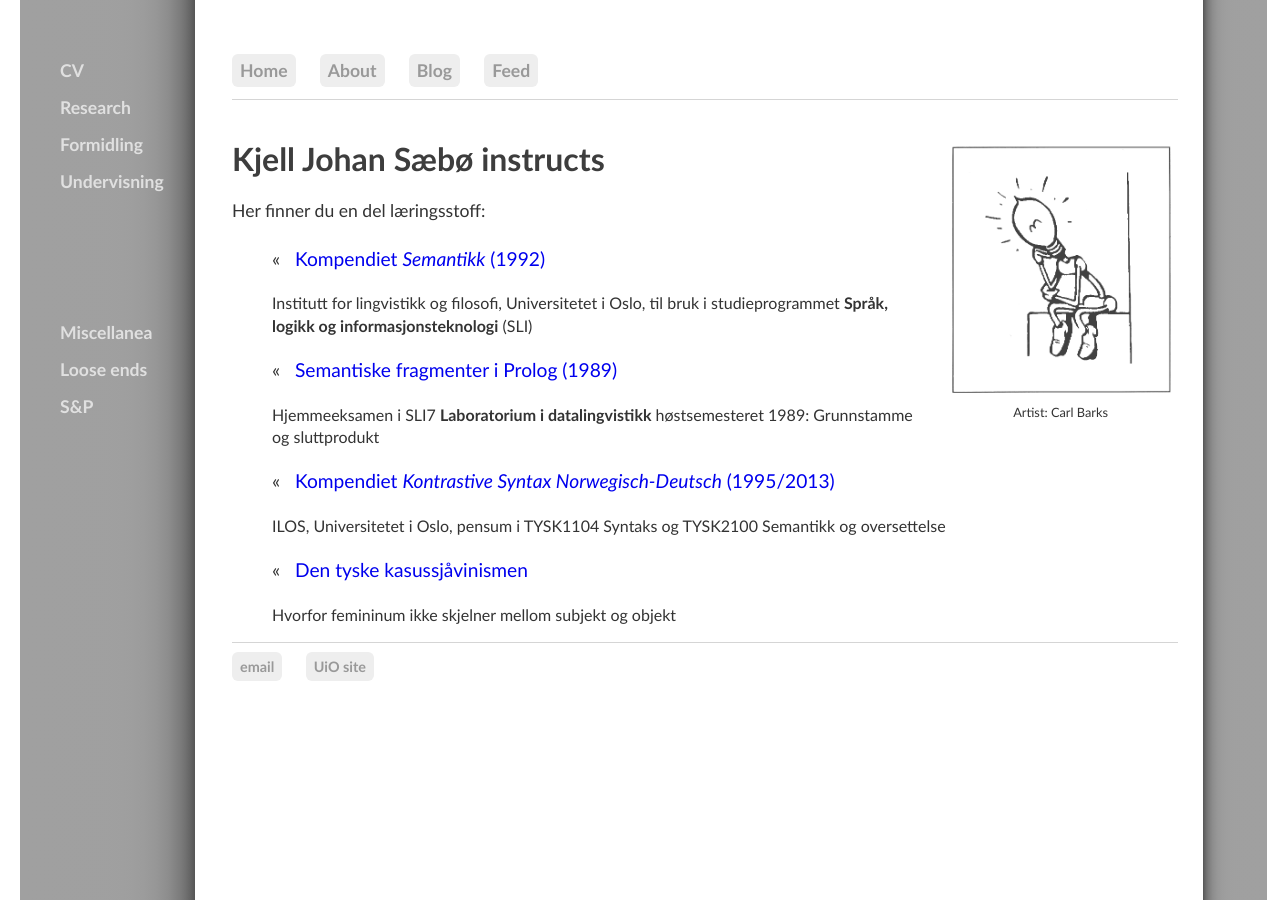
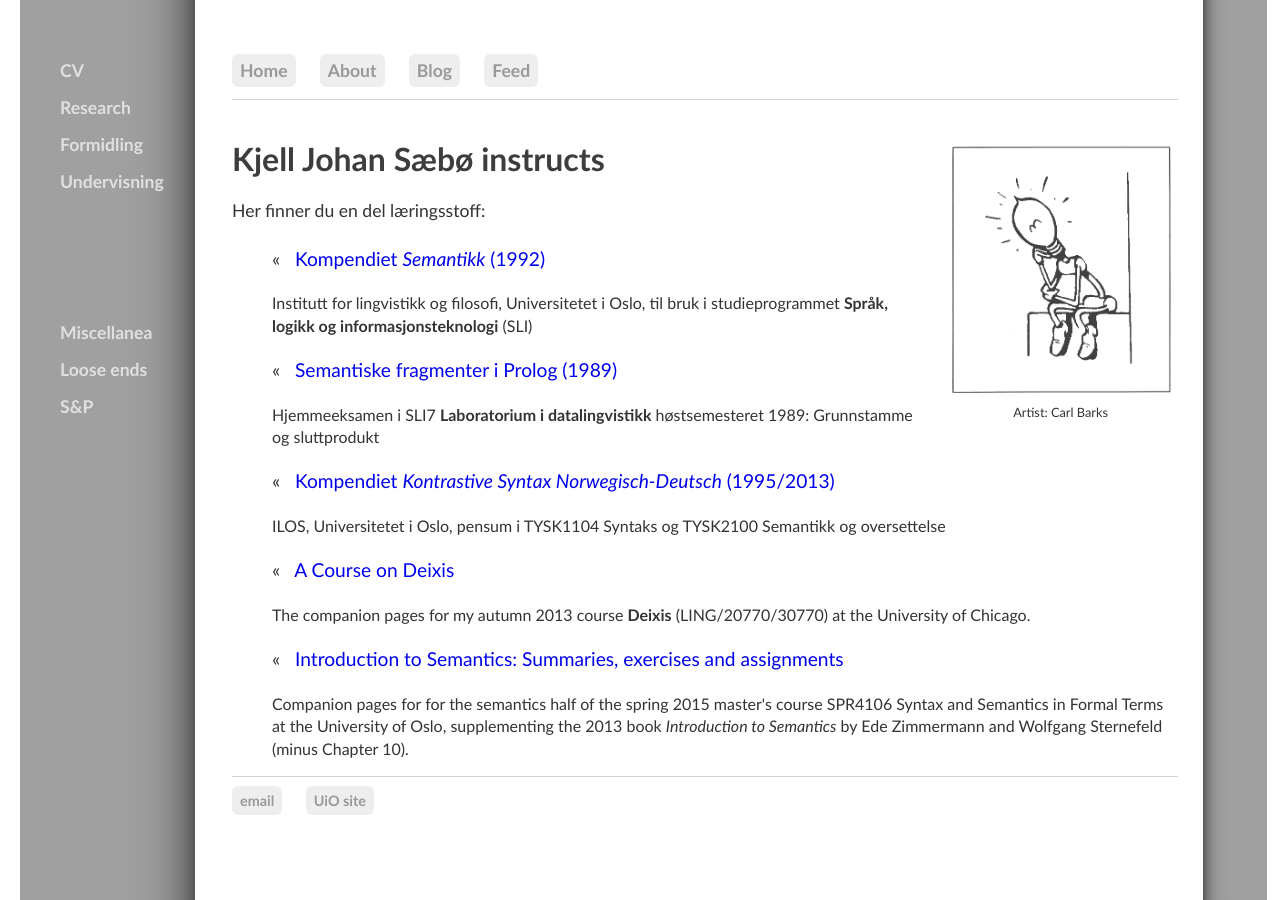
Before and after one commit to kjelljs/kjelljs.github.io, a Jekyll site: the page built from courses/index.html, in a window 1280 px wide. Built offline with Jekyll 4.4.1, drawn with Linux system fonts in a browser that asks for light colours.

Commit message:
Update index.html

```diff
--- a/courses/index.html
+++ b/courses/index.html
@@ -33,6 +33,9 @@ figcaption {
 	<p>Hjemmeeksamen i SLI7 <b>Laboratorium i datalingvistikk</b> høstsemesteret 1989: Grunnstamme og sluttprodukt</p>
 <li id="blogposts">&laquo; &nbsp; <a href="/courses/kontrast.html">Kompendiet <i>Kontrastive Syntax Norwegisch-Deutsch</i> (1995/2013)</a></li>
 	<p>ILOS, Universitetet i Oslo, pensum i TYSK1104 Syntaks og TYSK2100 Semantikk og oversettelse</p>
-<li id="blogposts">&laquo; &nbsp; <a href="/dissemination/kasus.html">Den tyske kasussjåvinismen</a></li>
-	<p>Hvorfor femininum ikke skjelner mellom subjekt og objekt</p>
+<li id="blogposts">&laquo; &nbsp; <a href="/courses/deixis.html">A Course on Deixis</a></li>
+	<p>The companion pages for my autumn 2013 course <b>Deixis</b> (LING/20770/30770) at the University of Chicago.</p>
+	<li id="blogposts">&laquo; &nbsp; <a href="/courses/intosem.html">Introduction to Semantics: Summaries, exercises and assignments</a></li>
+	<p>Companion pages for for the semantics half of the spring 2015 master's course SPR4106 Syntax and Semantics in Formal Terms at the University of Oslo,
+		supplementing the 2013 book <i>Introduction to Semantics</i> by Ede Zimmermann and Wolfgang Sternefeld (minus Chapter 10).</p>
 </ul>
```
